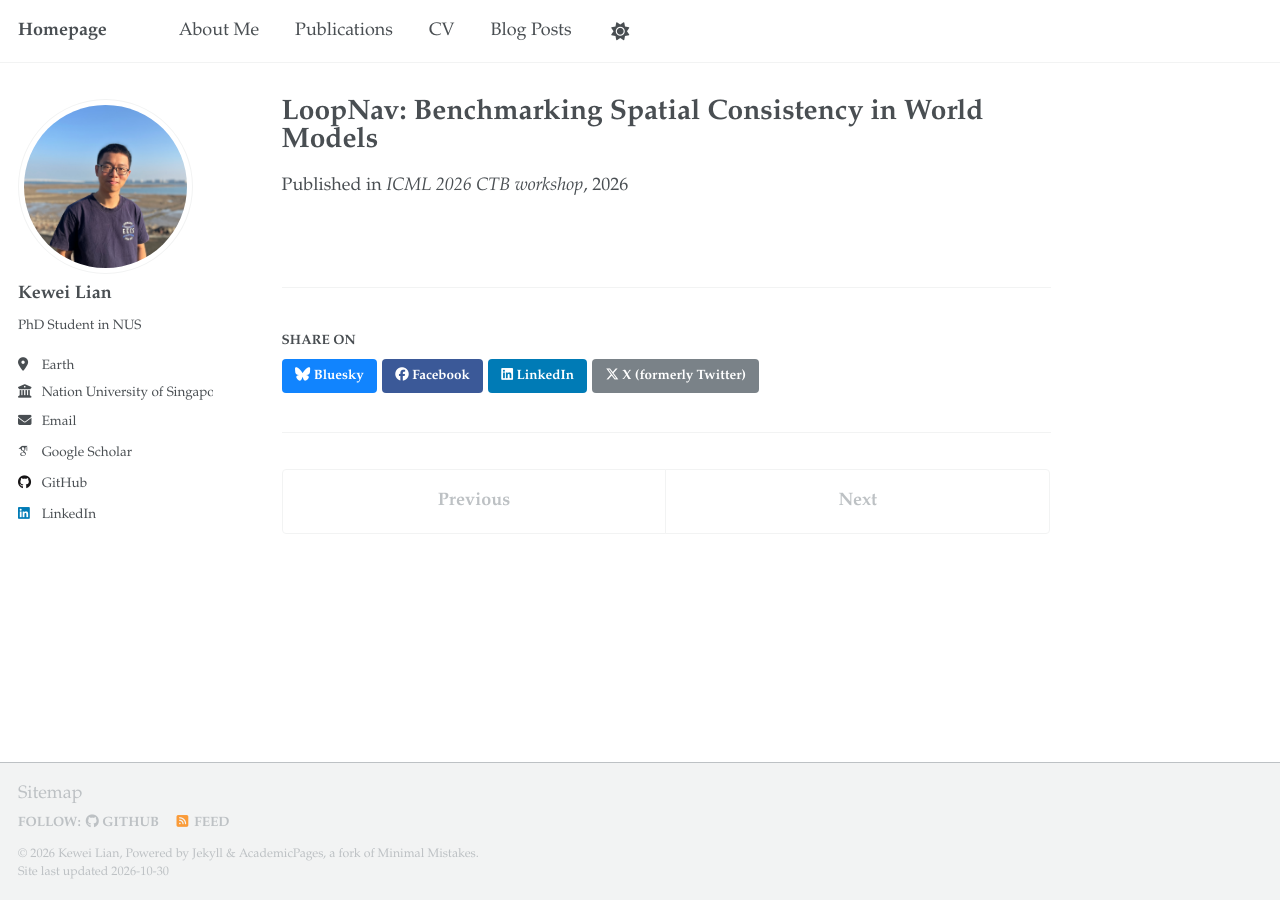
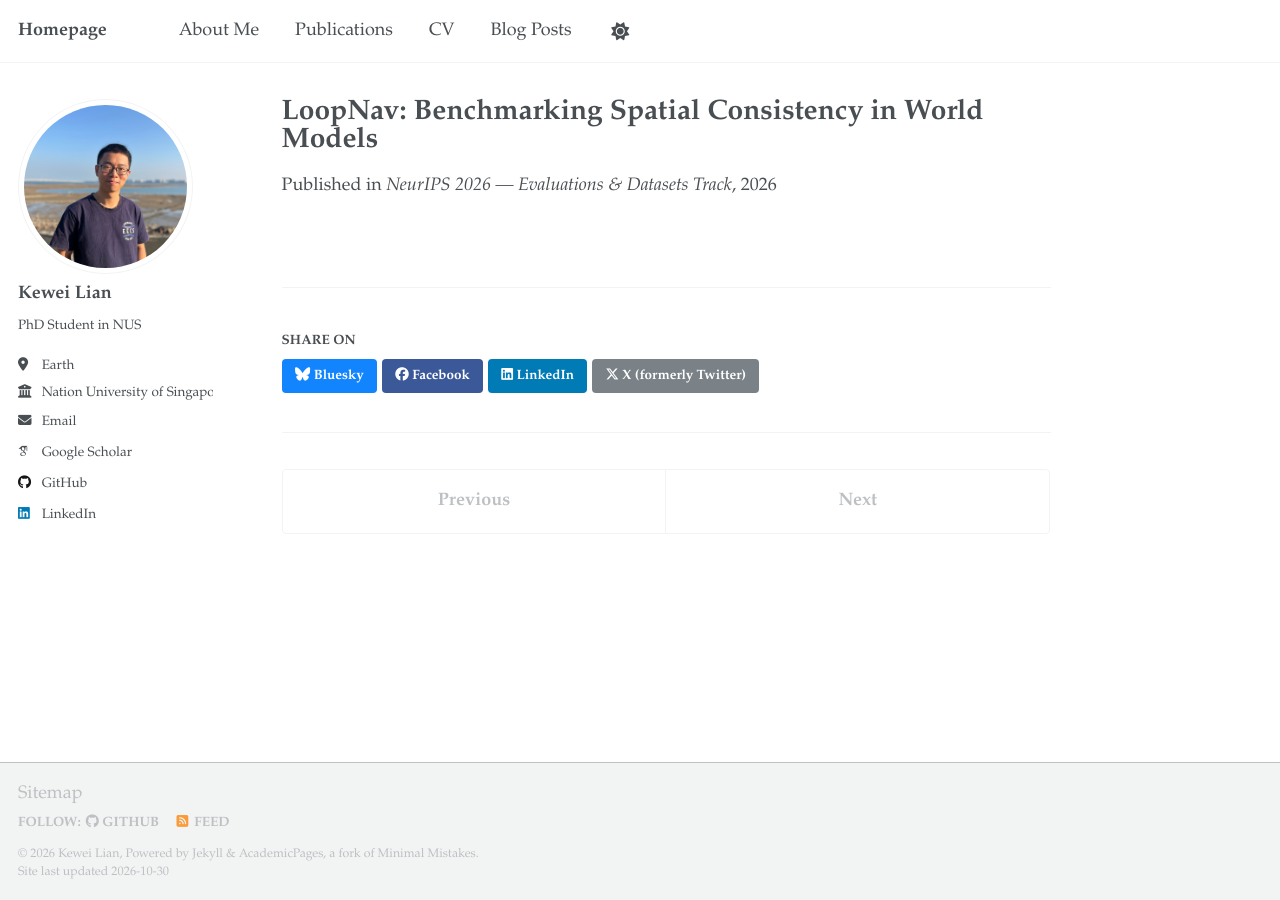
Before and after one commit to Kevin-lkw/Kevin-lkw.github.io, a Jekyll site: the page built from _publications/2505-loopnav.md, in a window 1280 px wide. Built offline with Jekyll 4.4.1, drawn with Linux system fonts in a browser that asks for light colours; some web fonts are replaced; a script that is not in the unit is left out.

Commit message:
Update LoopNav venue and project link

```diff
--- a/_publications/2505-loopnav.md
+++ b/_publications/2505-loopnav.md
@@ -1,11 +1,11 @@
 ---
 title: "LoopNav: Benchmarking Spatial Consistency in World Models"
 image: /images/papers/loopnav.png
-venue: ICML 2026 CTB workshop
+venue: NeurIPS 2026 — Evaluations & Datasets Track
 authors: "Kewei Lian, Shaofei Cai, Yitao Liang, Anji Liu"
 links:
-  # - name: Website
-  #   url: https://craftjarvis.github.io/ROCKET-1/
+  - name: Website
+    url: https://kevin-lkw.github.io/LoopNav/
   - name: Paper
     url: https://arxiv.org/abs/2505.22976
   - name: Code
```
